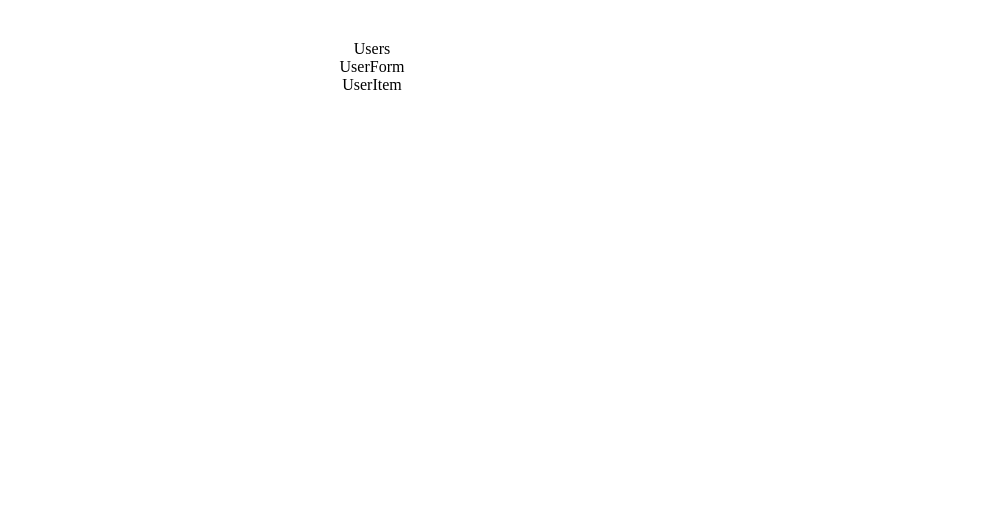
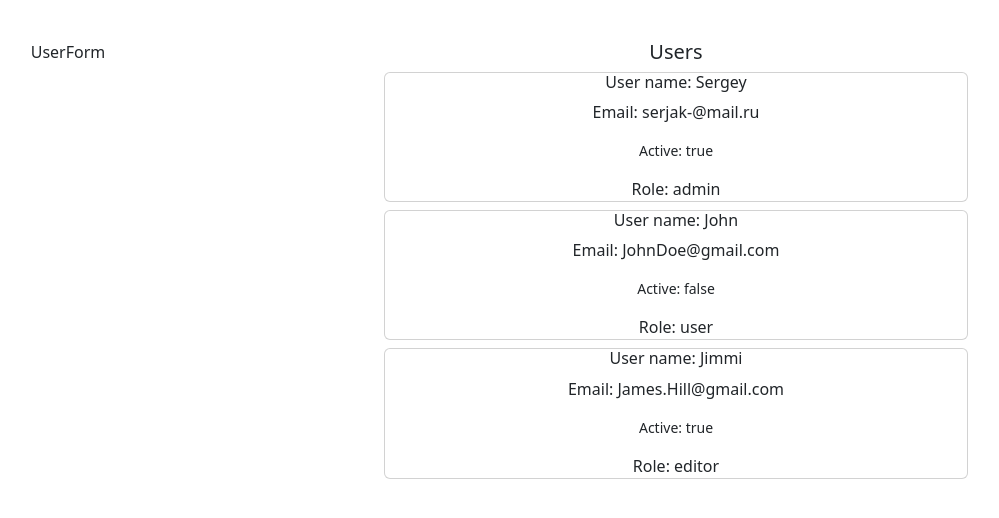
Before and after one commit to bss94/HW57Users, a React (Vite) app: page / in a window 1280 px wide. Shown: the top 518 px of the page, without its empty margins (268-1267 px from the left). Built offline with nearby package versions, Linux system fonts and the light colour scheme.

Commit message:
create types.ts,create export interface User on types,create return on userItem.tsx, Users.tsx, create state on app.tsx

```diff
--- a/src/App.tsx
+++ b/src/App.tsx
@@ -1,17 +1,30 @@
 import './App.css'
 import Users from './components/Users/Users';
 import UserForm from './components/UserForm/UserForm';
-import UserItem from './components/UserItem/UserItem';
+import {useState} from 'react';
+import {User} from './types';
 
 function App() {
-
+    const initialState:User[]=[
+        {name:'Sergey',email:'serjak-@mail.ru',isActive:true,role:'admin'},
+        {name:'John',email:'JohnDoe@gmail.com',isActive:false,role:'user'},
+        {name:'Jimmi',email:'James.Hill@gmail.com',isActive:true,role:'editor'},
+    ]
+    const [users,setUsers]=useState<User[]>(initialState);
 
   return (
-    <>
-        <Users/>
-        <UserForm/>
-        <UserItem/>
-    </>
+      <div>
+          <main className="container-fluid">
+              <div className="row mt-2">
+                  <div className="col-6">
+                      <UserForm/>
+                  </div>
+                  <div className="col-6">
+                      <Users users={users}/>
+                  </div>
+              </div>
+          </main>
+      </div>
   )
 }
 
--- a/src/components/UserItem/UserItem.tsx
+++ b/src/components/UserItem/UserItem.tsx
@@ -1,9 +1,19 @@
 import React from 'react';
+import {User} from '../../types';
 
-const UserItem = () => {
+interface Props{
+    user:User
+}
+const UserItem:React.FC<Props> = ({user}) => {
     return (
-        <div>
-            UserItem
+        <div className={'card mb-2'}>
+            <div className="row g-0">
+                <h6 className={'card-title'}>User name: {user.name}</h6>
+                <p className={'card-text'}>Email: {user.email}</p>
+                <p className={'card-text small'}>Active: {user.isActive.toString()}</p>
+                <p className={'card-text'}>Role: {user.role}</p>
+            </div>
+
         </div>
     );
 };
--- a/src/components/Users/Users.tsx
+++ b/src/components/Users/Users.tsx
@@ -1,10 +1,20 @@
 import React from 'react';
+import {User} from '../../types';
+import UserItem from '../UserItem/UserItem';
 
-const Users = () => {
+interface Props{
+    users:User[]
+}
+const Users:React.FC<Props> = ({users}) => {
     return (
-        <div>
-           Users
-        </div>
+        <>
+            <h5>Users</h5>
+            {users.map((user)=>{
+                return <UserItem user={user} key={Math.random()*1000}/>
+            })}
+
+
+        </>
     );
 };
 
--- a/src/main.tsx
+++ b/src/main.tsx
@@ -1,6 +1,7 @@
 import React from 'react'
 import ReactDOM from 'react-dom/client'
 import App from './App'
+import 'bootstrap/dist/css/bootstrap.min.css'
 
 ReactDOM.createRoot(document.getElementById('root')!).render(
   <React.StrictMode>
--- /dev/null
+++ b/src/types.ts
@@ -0,0 +1,6 @@
+export interface User{
+    name:string;
+    email:string;
+    isActive:boolean;
+    role:string;
+}
```
